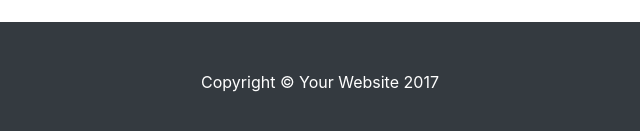
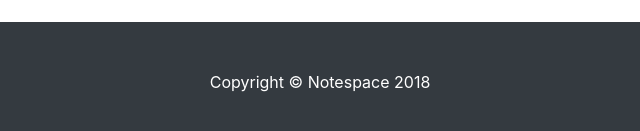
Before and after one commit to hasanwey/hasanwey.github.io, a plain HTML site: page indexnote6.html in a window 1280 px wide. Shown: the part 803-934 px from the top of the page, 320-960 px from the left. Drawn offline with Linux system fonts and the light colour scheme.

Commit message:
Update indexnote6.html

```diff
--- a/indexnote6.html
+++ b/indexnote6.html
@@ -245,7 +245,7 @@
     <!-- Footer -->
     <footer class="py-5 bg-dark">
       <div class="container">
-        <p class="m-0 text-center text-white">Copyright &copy; Your Website 2017</p>
+        <p class="m-0 text-center text-white">Copyright &copy; Notespace 2018</p>
       </div>
       <!-- /.container -->
     </footer>
```
